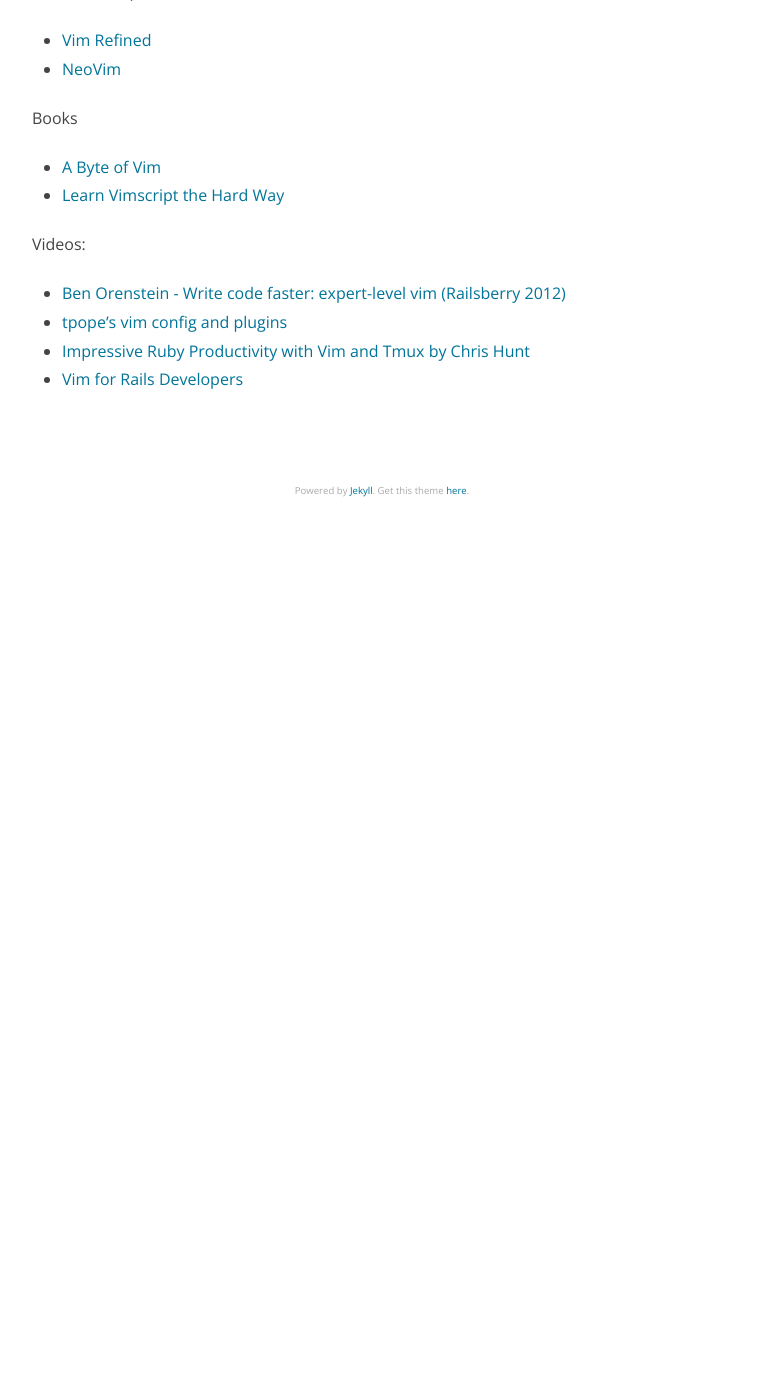
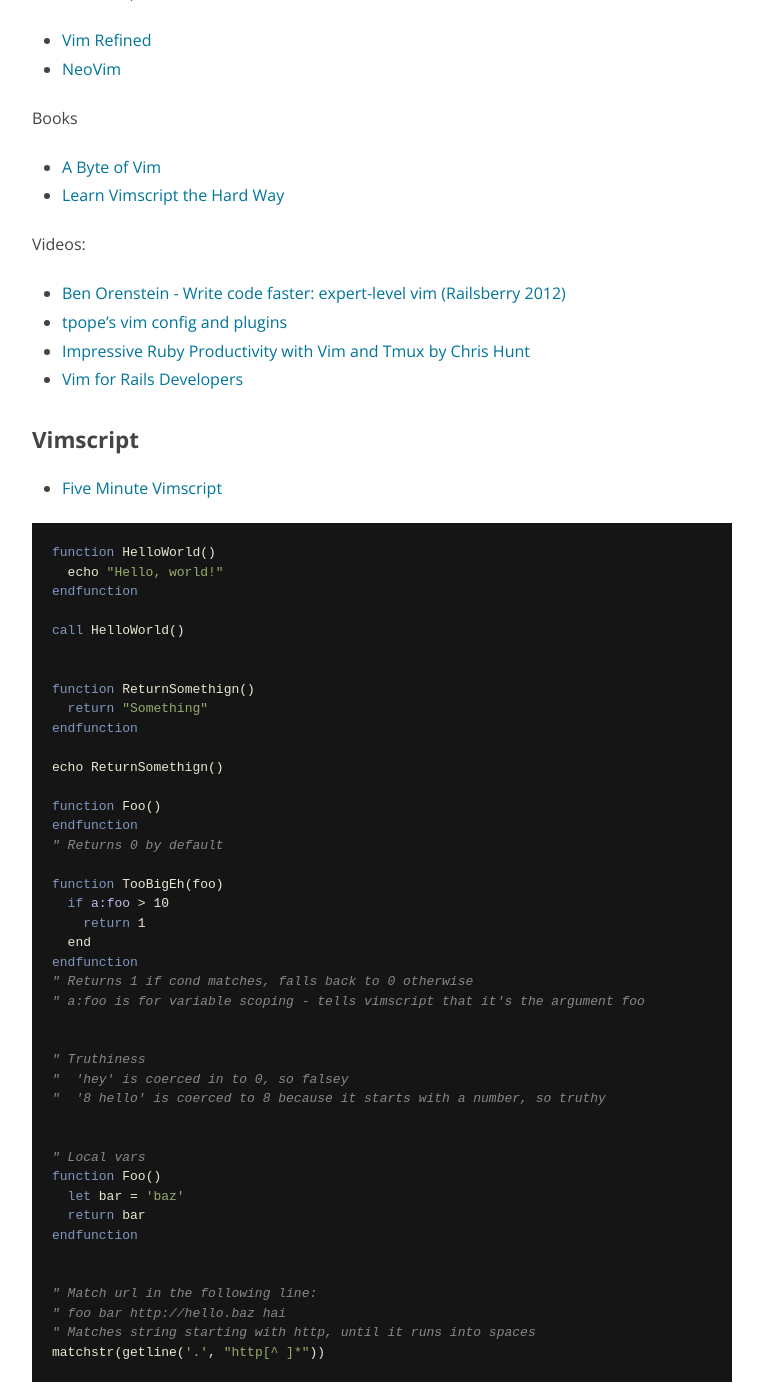
Before and after one commit to nithinbekal/nithinbekal.github.io, a Jekyll site: the page built from notes/vim.md, in a window 1280 px wide and 1400 px high, scrolled down 1152 px. Shown: the whole window, without its empty margins (258-1021 px from the left). Built offline with Jekyll 4.4.1, drawn with Linux system fonts in a browser that asks for light colours; before the commit the page ends 1689 px from its top, so only the background shows below that.

Commit message:
Add vimscript notes

````diff
--- a/notes/vim.md
+++ b/notes/vim.md
@@ -58,3 +58,52 @@
 - [tpope's vim config and plugins](https://www.youtube.com/watch?v=MGmIJyTf8pg)
 - [Impressive Ruby Productivity with Vim and Tmux by Chris Hunt](https://www.youtube.com/watch?v=gB-JSh1EVME)
 - [Vim for Rails Developers](https://www.youtube.com/watch?v=9J2OjH8Ao_A)
+
+### Vimscript
+
+- [Five Minute Vimscript](http://andrewscala.com/vimscript/)
+
+```vim
+function HelloWorld()
+  echo "Hello, world!"
+endfunction
+
+call HelloWorld()
+
+
+function ReturnSomethign()
+  return "Something"
+endfunction
+
+echo ReturnSomethign()
+
+function Foo()
+endfunction
+" Returns 0 by default
+
+function TooBigEh(foo)
+  if a:foo > 10
+    return 1
+  end
+endfunction
+" Returns 1 if cond matches, falls back to 0 otherwise
+" a:foo is for variable scoping - tells vimscript that it's the argument foo
+
+
+" Truthiness
+"  'hey' is coerced in to 0, so falsey
+"  '8 hello' is coerced to 8 because it starts with a number, so truthy
+
+
+" Local vars
+function Foo()
+  let bar = 'baz'
+  return bar
+endfunction
+
+
+" Match url in the following line:
+" foo bar http://hello.baz hai
+" Matches string starting with http, until it runs into spaces
+matchstr(getline('.', "http[^ ]*"))
+```
````
